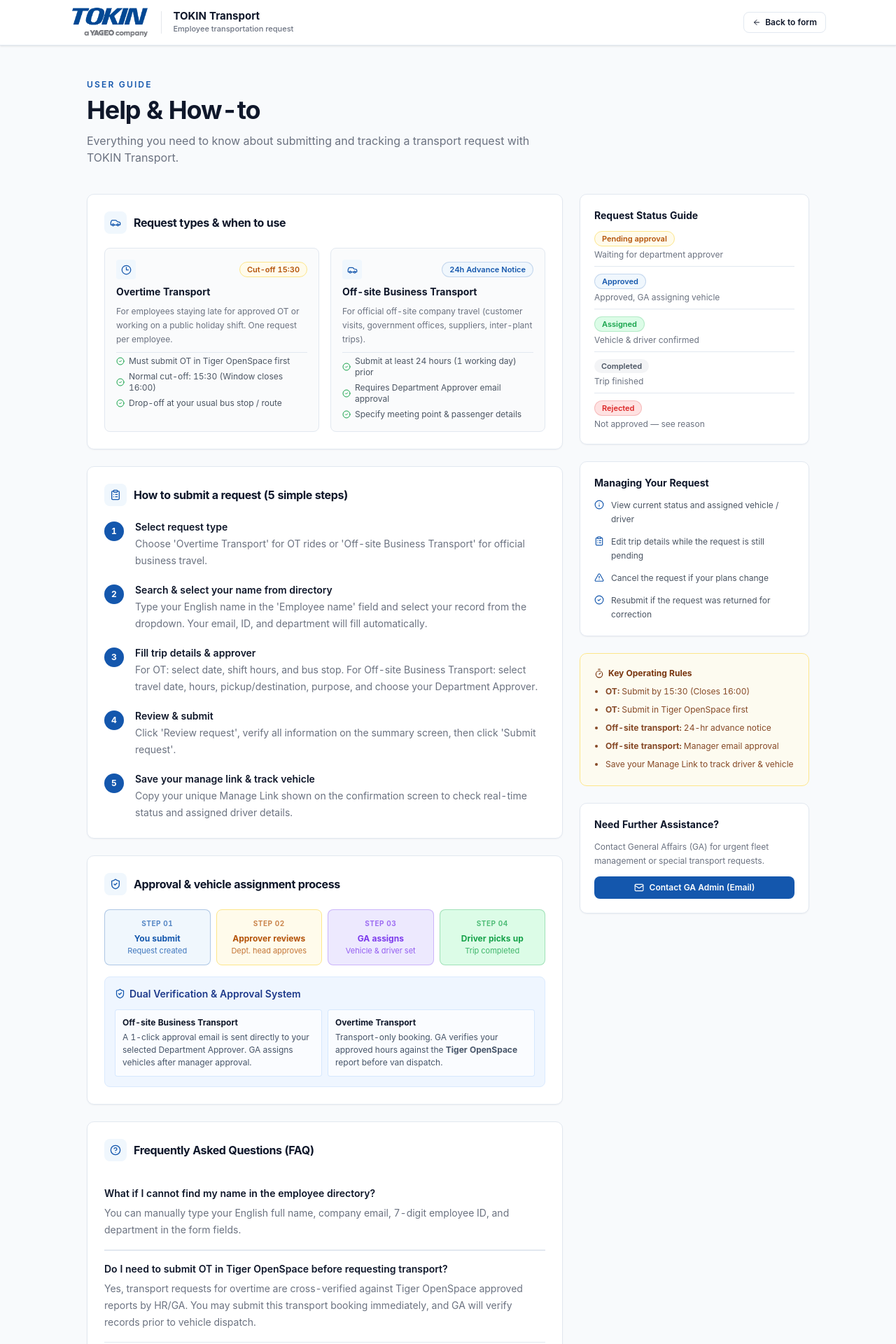
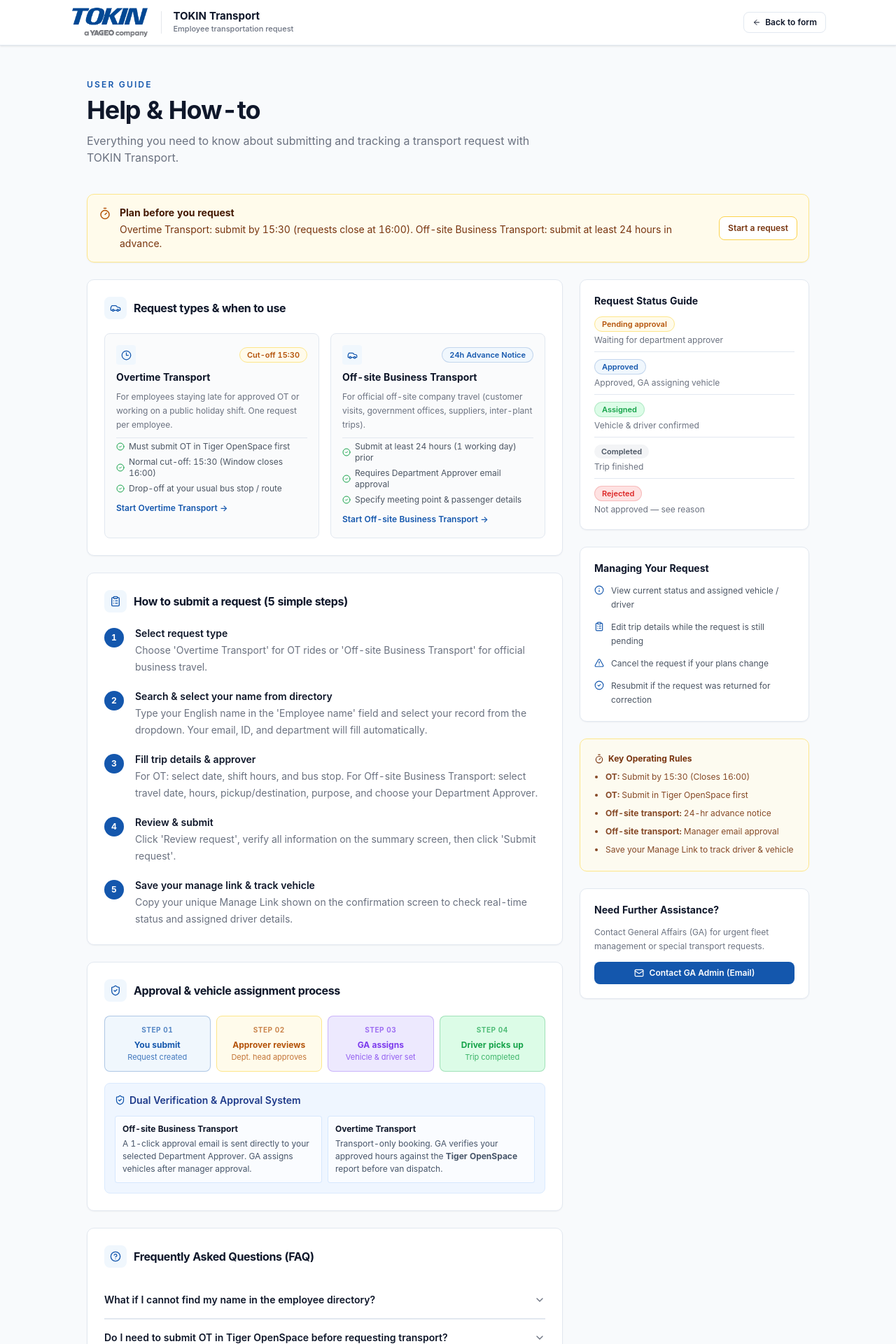
Before and after one commit to phooriwat3/TOKIN-Car-Service, a Next.js app: page /request/help in a window 1280 px wide. Shown: the top 1920 px of the page at 70% size. Built offline with nearby package versions, Linux system fonts and the light colour scheme; no server answers.

Commit message:
feat: streamline transport help guidance

```diff
--- a/app/request/help/page.tsx
+++ b/app/request/help/page.tsx
@@ -2,12 +2,13 @@
 
 import Link from "next/link";
 import { useSearchParams } from "next/navigation";
-import { Suspense } from "react";
+import { Suspense, useState } from "react";
 import {
   AlertTriangle,
   ArrowLeft,
   Car,
   CheckCircle2,
+  ChevronDown,
   Clock3,
   ClipboardList,
   HelpCircle,
@@ -64,10 +65,25 @@
 }
 
 function FaqItem({ question, answer }: { question: string; answer: string }) {
+  const [isOpen, setIsOpen] = useState(false);
+
   return (
-    <div className="border-b border-line py-4 last:border-0">
-      <p className="font-semibold text-sm text-ink">{question}</p>
-      <p className="mt-1.5 text-sm leading-6 text-gray-500">{answer}</p>
+    <div className="border-b border-line last:border-0">
+      <button
+        type="button"
+        onClick={() => setIsOpen((open) => !open)}
+        aria-expanded={isOpen}
+        className="flex w-full items-center justify-between gap-4 py-4 text-left"
+      >
+        <span className="font-semibold text-sm text-ink">{question}</span>
+        <ChevronDown
+          size={16}
+          className={`shrink-0 text-gray-500 transition-transform ${isOpen ? "rotate-180" : ""}`}
+        />
+      </button>
+      {isOpen && (
+        <p className="-mt-1 pb-4 text-sm leading-6 text-gray-500">{answer}</p>
+      )}
     </div>
   );
 }
@@ -225,6 +241,24 @@
           </p>
         </div>
 
+        <section className="mb-6 rounded-xl border border-amber-200 bg-amber-50 p-4 text-sm text-amber-950 shadow-card sm:flex sm:items-center sm:justify-between sm:gap-6">
+          <div className="flex gap-3">
+            <Timer className="mt-0.5 shrink-0 text-amber-700" size={18} />
+            <div>
+              <p className="font-bold">Plan before you request</p>
+              <p className="mt-1 leading-5 text-amber-900">
+                Overtime Transport: submit by 15:30 (requests close at 16:00). Off-site Business Transport: submit at least 24 hours in advance.
+              </p>
+            </div>
+          </div>
+          <Link
+            href={backUrl}
+            className="mt-3 inline-flex shrink-0 items-center justify-center rounded-lg border border-amber-300 bg-white px-3 py-2 text-xs font-semibold text-amber-900 transition hover:border-amber-500 hover:bg-amber-100 sm:mt-0"
+          >
+            Start a request
+          </Link>
+        </section>
+
         <div className="grid gap-6 lg:grid-cols-3 lg:items-start">
           {/* ── LEFT / MAIN column ── */}
           <div className="space-y-6 lg:col-span-2">
@@ -264,6 +298,12 @@
                       Drop-off at your usual bus stop / route
                     </li>
                   </ul>
+                  <Link
+                    href="/request/overtime"
+                    className="inline-flex pt-1 text-xs font-semibold text-brand hover:text-brand-dark"
+                  >
+                    Start Overtime Transport →
+                  </Link>
                 </div>
 
                 {/* Car Service */}
@@ -295,6 +335,12 @@
                       Specify meeting point &amp; passenger details
                     </li>
                   </ul>
+                  <Link
+                    href="/request/car-service"
+                    className="inline-flex pt-1 text-xs font-semibold text-brand hover:text-brand-dark"
+                  >
+                    Start Off-site Business Transport →
+                  </Link>
                 </div>
               </div>
             </section>
```
